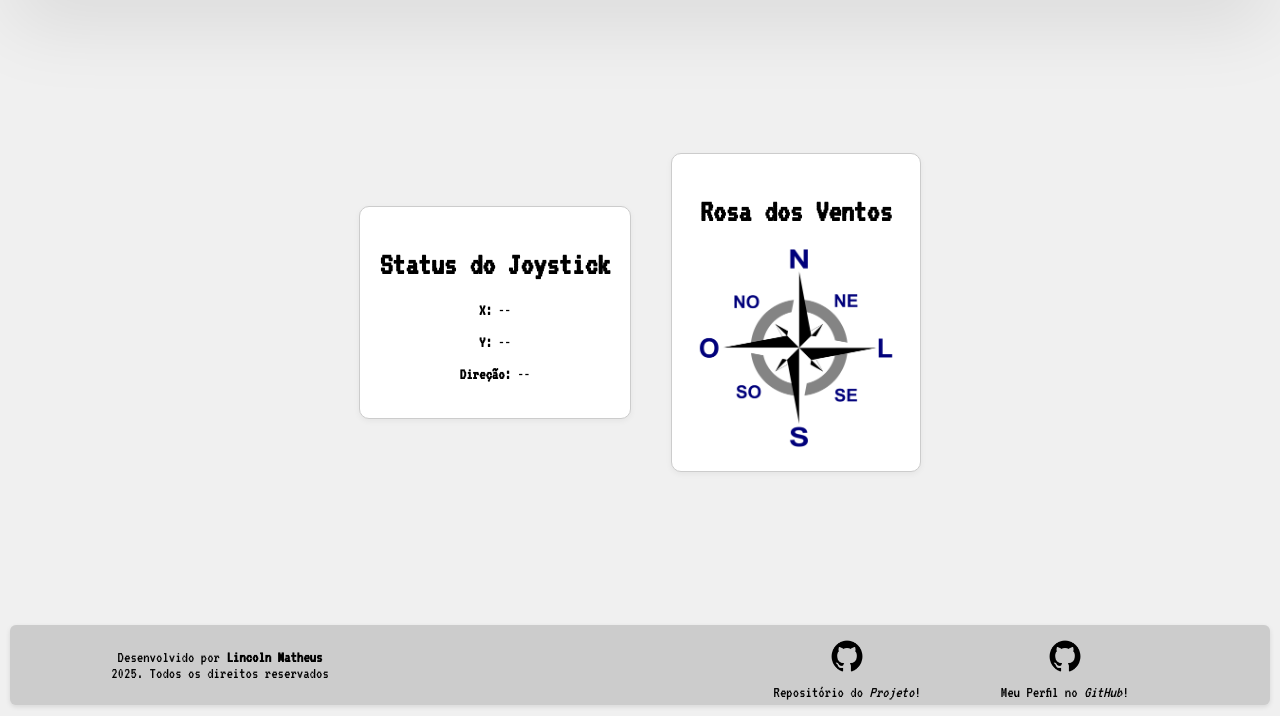
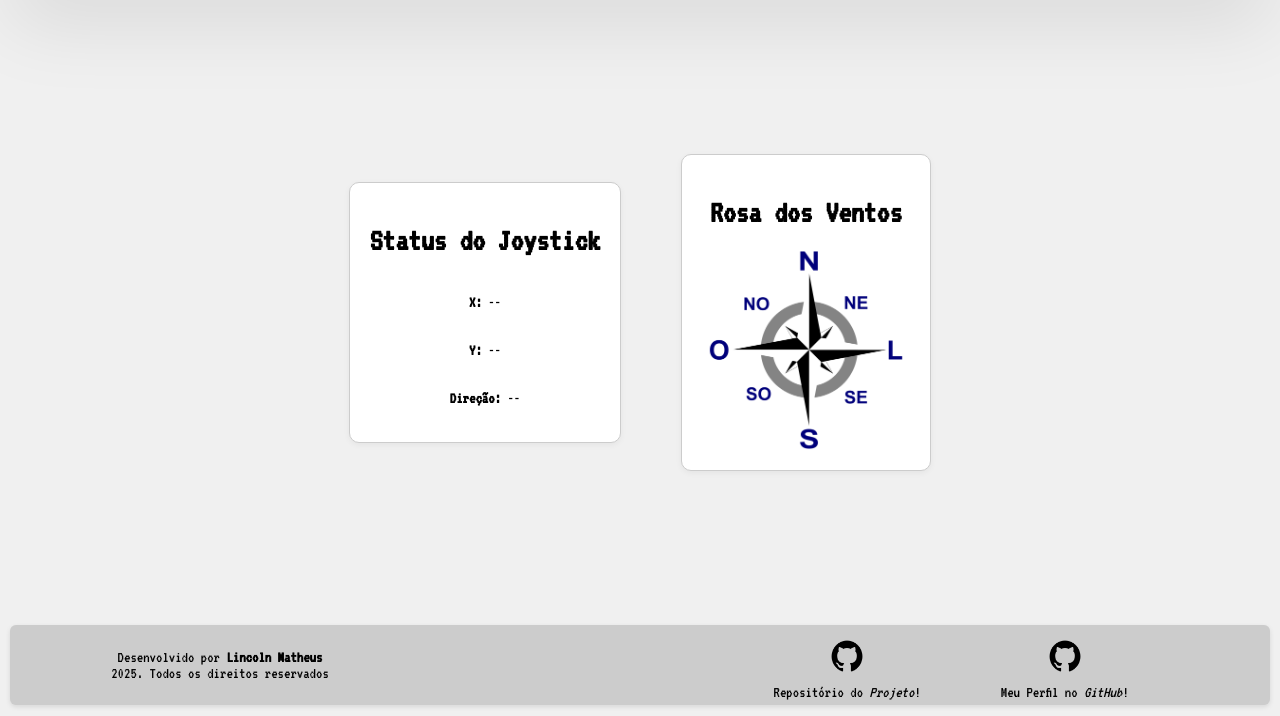
Before and after one commit to LincolnMatheus97/Api-Iot-RSE, a Flask app: page /dashboard/joystick in a window 1280 px wide. Shown: the part 85-801 px from the top of the page. Run offline with Flask 3, Linux system fonts and the light colour scheme; some libraries are stand-ins or nearby versions.

Commit message:
:truck: chore: Modifica o CSS do dashboard/joystick

```diff
--- a/static/css/joystick.css
+++ b/static/css/joystick.css
@@ -60,7 +60,10 @@ footer{
 }
 
 .box {
-    display: inline-block;
+    display: flex;
+    flex-direction: column;
+    justify-content: center;
+    align-items: center;
     border: 1px solid #ccc;
     padding: 20px;
     margin: 30px;
@@ -68,7 +71,6 @@ footer{
     background-color: #fff;
     box-shadow: 0 2px 6px rgba(0, 0, 0, 0.05);
     text-align: center;
-    margin: 20px;
 }
 
 #bussola-box {
```
